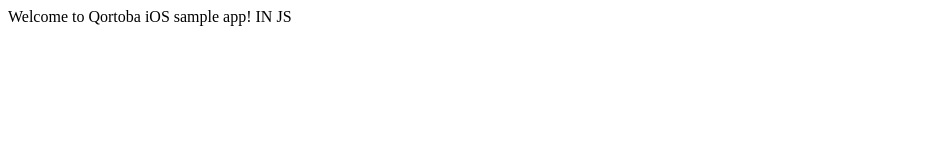
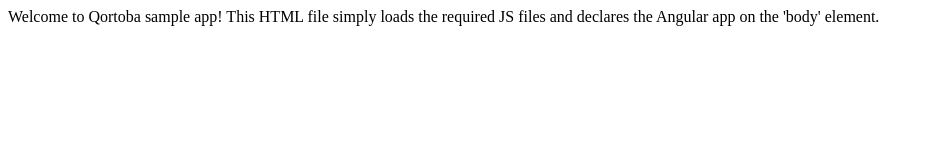
Before and after one commit to amahfouz/qortoba, a plain HTML site: page src/js/index.html in a window 1280 px wide. Shown: the whole page, without its empty margins (0-933 px from the left). Drawn offline with nearby package versions, Linux system fonts and the light colour scheme.

Commit message:
Added documentation to the HTML.

```diff
--- a/src/js/index.html
+++ b/src/js/index.html
@@ -1,7 +1,9 @@
 <html>
 
     <body ng-app="example">
-        Welcome to Qortoba iOS sample app! IN JS
+        Welcome to Qortoba sample app!
+
+        This HTML file simply loads the required JS files and declares the Angular app on the 'body' element.
 
 	    <script src="jquery.js"></script>
 	    <script src="angular.js"></script>
```
